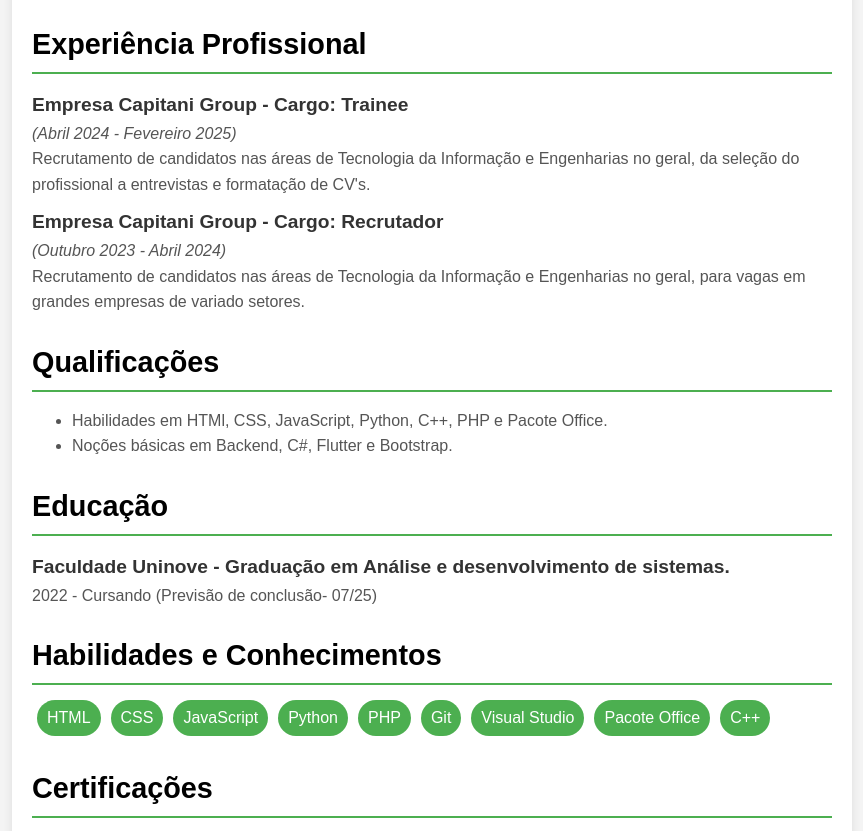
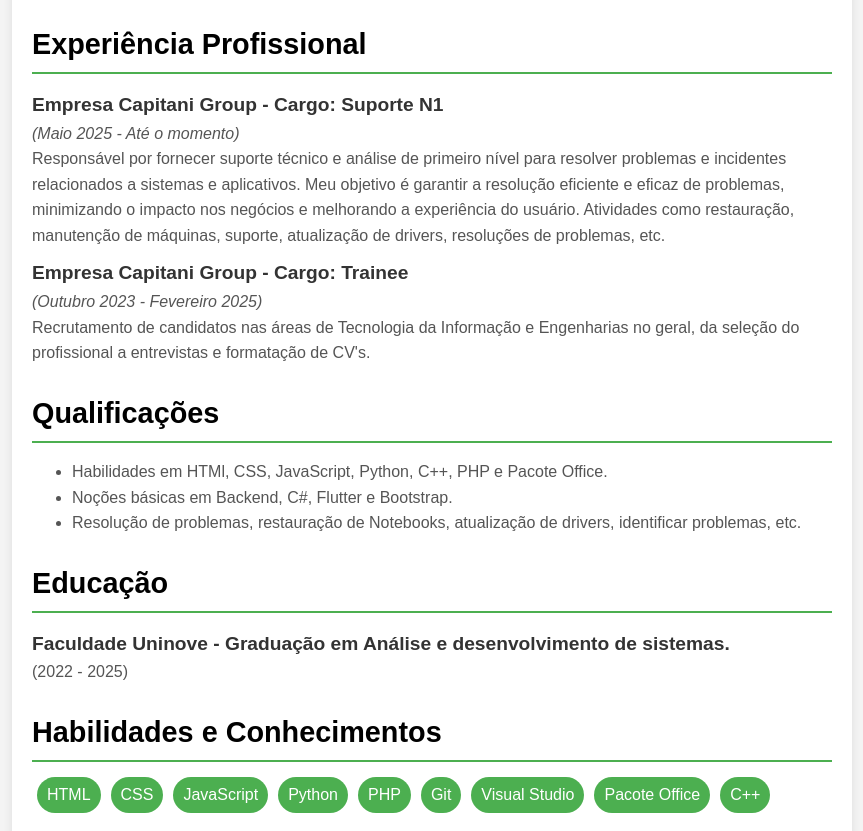
Before and after one commit to Sevilhano15/Curriculo-html, a plain HTML site: page index.html in a window 1280 px wide. Shown: the part 528-1359 px from the top of the page, without its empty margins (208-1071 px from the left). Drawn offline with Linux system fonts and the light colour scheme.

Commit message:
Update index.html

```diff
--- a/index.html
+++ b/index.html
@@ -140,15 +140,17 @@ h2{
         <h2>Experiência Profissional</h2>
         <ul>
             <li>
+                <h3>Empresa Capitani Group - Cargo: Suporte N1</h3>
+                <p><i>(Maio 2025 - Até o momento)</i></p>
+                <p>Responsável por fornecer suporte técnico e análise de primeiro nível para resolver problemas e incidentes relacionados a sistemas e aplicativos. Meu objetivo é garantir a resolução eficiente e eficaz de problemas, minimizando o impacto nos negócios e melhorando a experiência do usuário.
+Atividades como restauração, manutenção de máquinas, suporte, atualização de drivers, resoluções de problemas, etc.</p>
+            </li>
+            <li>
                 <h3>Empresa Capitani Group - Cargo: Trainee</h3>
-                <p><i>(Abril 2024 - Fevereiro 2025)</i></p>
+                <p><i>(Outubro 2023 - Fevereiro 2025)</i></p>
                 <p>Recrutamento de candidatos nas áreas de Tecnologia da Informação e Engenharias no geral, da seleção do profissional a entrevistas e formatação de CV's.</p>
             </li>
-            <li>
-                <h3>Empresa Capitani Group - Cargo: Recrutador</h3>
-                <p><i>(Outubro 2023 - Abril 2024)</i></p>
-                <p>Recrutamento de candidatos nas áreas de Tecnologia da Informação e Engenharias no geral, para vagas em grandes empresas de variado setores.</p>
-            </li>
+
         </ul>
     </section>
 
@@ -161,6 +163,9 @@ h2{
         <li>
             Noções básicas em Backend, C#, Flutter e Bootstrap.
         </li>
+        <li>
+            Resolução de problemas, restauração de Notebooks, atualização de drivers, identificar problemas, etc.
+        </li>
 
 
 
@@ -172,7 +177,7 @@ h2{
         <ul>
             <li>
                 <h3>Faculdade Uninove - Graduação em Análise e desenvolvimento de sistemas.</h3>
-                <p>2022 - Cursando (Previsão de conclusão- 07/25)</p>
+                <p>(2022 - 2025)</p>
             </li>
             <li>
 
```
